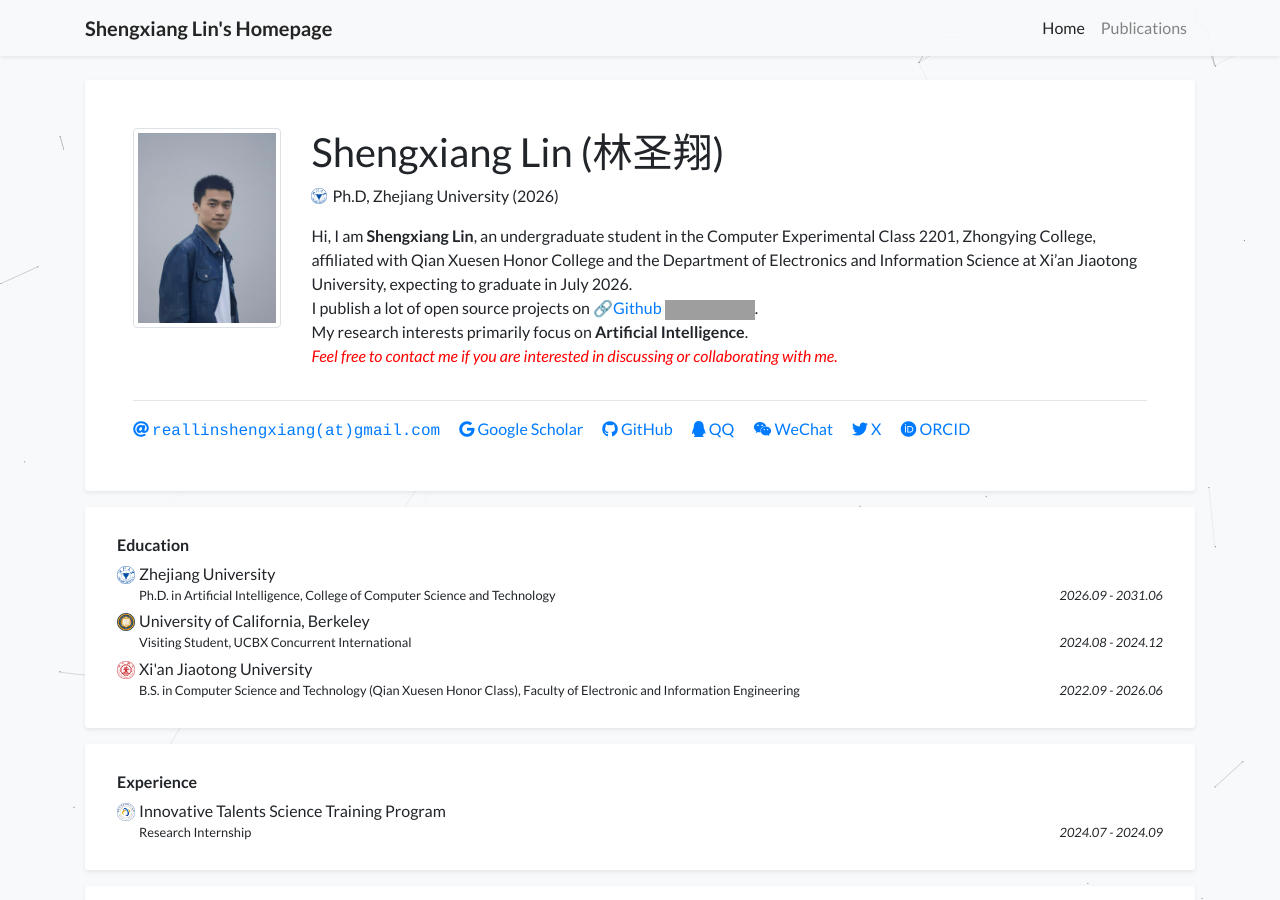
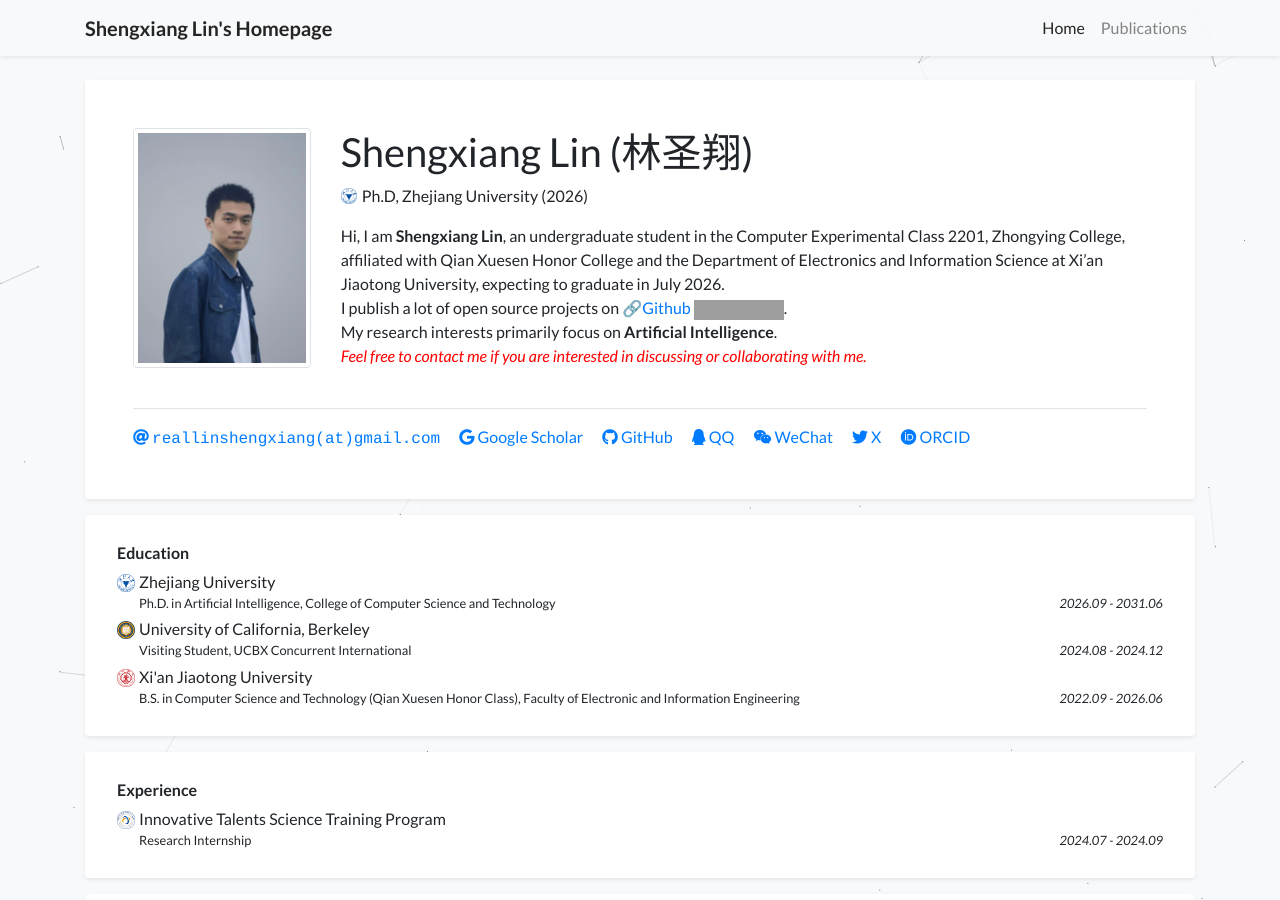
Before and after one commit to Lin-Shengxiang/Lin-Shengxiang.github.io, a Jekyll site: the page built from index.html, in a window 1280 px wide and 900 px high. Built offline with Jekyll 4.4.1, drawn with Linux system fonts in a browser that asks for light colours; a style sheet for code colours, icons or effects is not loaded; grey boxes are pictures that could not be loaded.

Commit message:
Update profile_card.html

```diff
--- a/_includes/widgets/profile_card.html
+++ b/_includes/widgets/profile_card.html
@@ -10,7 +10,7 @@
                             <img
                                 src="{{ site.data.profile.portrait_url }}"
                                 class="figure-img img-fluid img-thumbnail"
-                                style="height: 200px;"
+                                style="height: 240px;"
                                 data-toggle="tooltip"
                                 data-placement="top"
                                 title="{{ site.data.profile.portrait_caption }}"
```
